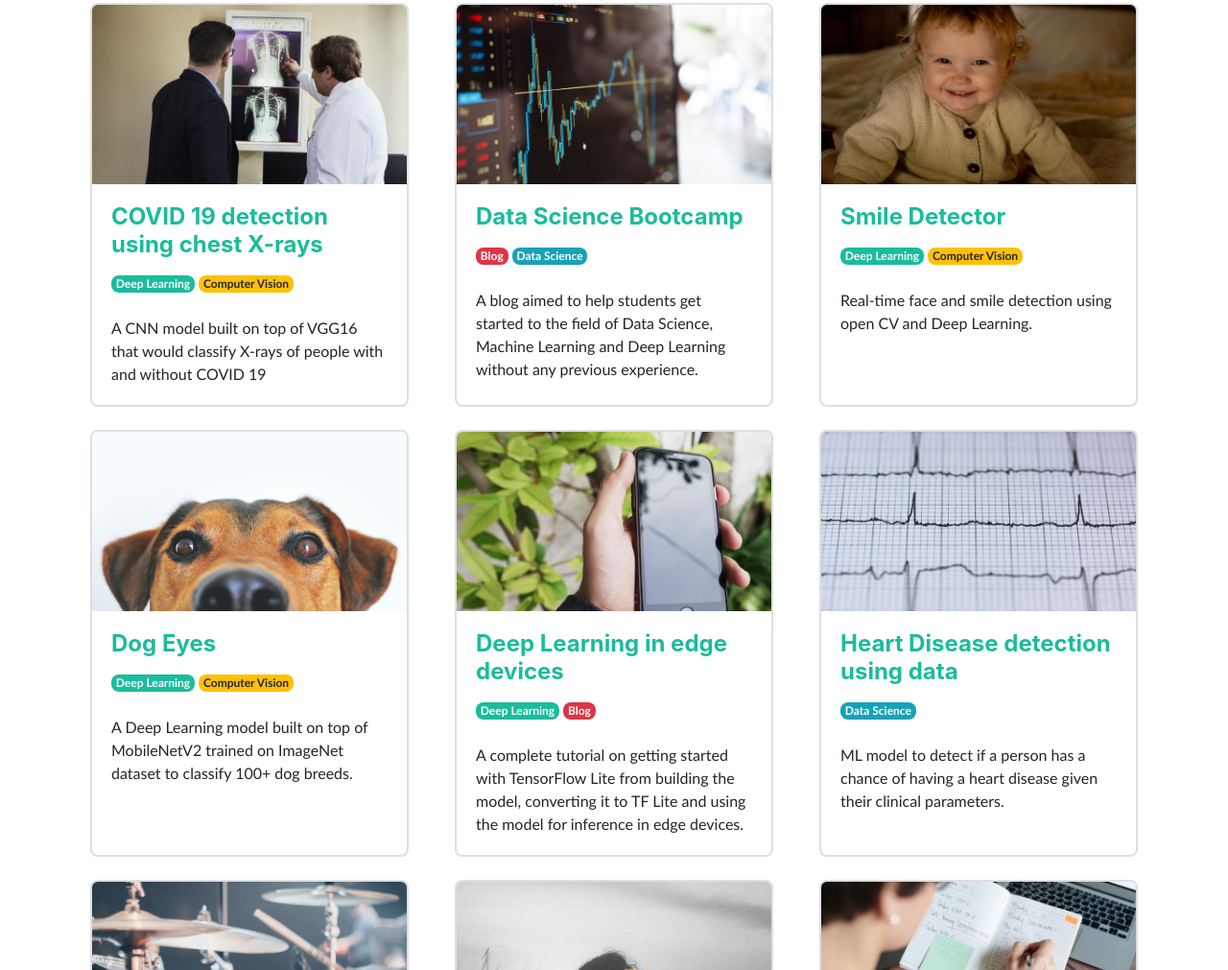
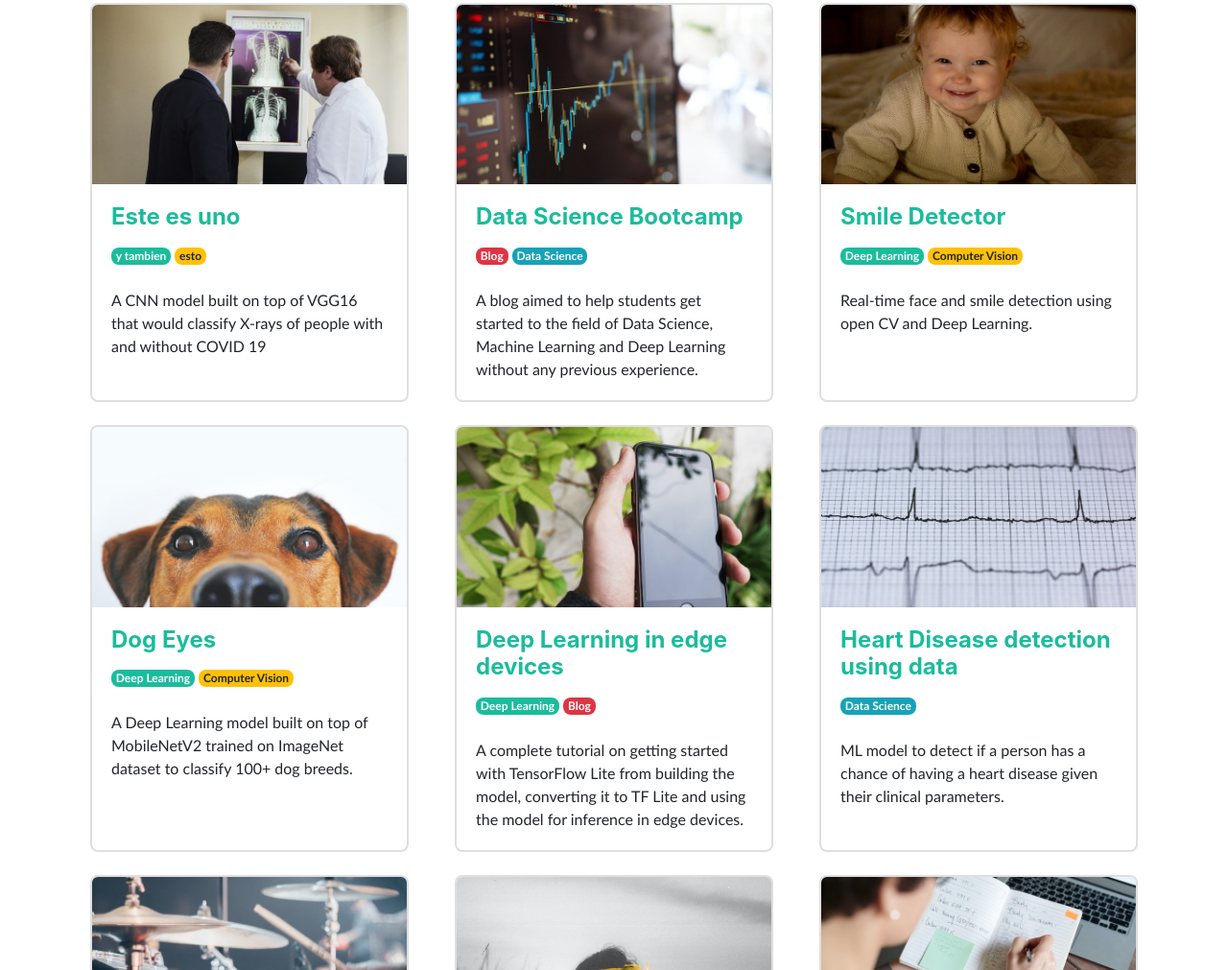
Before and after one commit to RafaCM23/blueLion, a plain HTML site: page index.html in a window 1280 px wide. Shown: the part 1465-2476 px from the top of the page at 96% size. Drawn offline with nearby package versions, Linux system fonts and the light colour scheme; a web font is replaced by a local one.

Commit message:
Investigando sobre nombres

```diff
--- a/index.html
+++ b/index.html
@@ -131,11 +131,11 @@
                         <a target="_blank" href="https://www.linkedin.com/posts/navendup_deeplearning-computervision-covid19-activity-6667098199813181440-34kh"><img class="card-img-top" src="./assets/img/proj_1.jpg" alt=""></a>
                         <div class="card-body">
                             <h4 class="card-title">
-                                <a target="_blank" href="https://www.linkedin.com/posts/navendup_deeplearning-computervision-covid19-activity-6667098199813181440-34kh">COVID 19 detection using chest X-rays</a>
+                                <a target="_blank" href="https://www.linkedin.com/posts/navendup_deeplearning-computervision-covid19-activity-6667098199813181440-34kh">Este es uno</a>
                             </h4>
                             <p class="card-text">
-                                <span class="badge badge-primary">Deep Learning</span>
-                                <span class="badge badge-warning">Computer Vision</span>
+                                <span class="badge badge-primary">y tambien</span>
+                                <span class="badge badge-warning">esto</span>
                                 </br></br>A CNN model built on top of VGG16 that would classify X-rays of people
                                 with and without COVID 19
                             </p>
```
